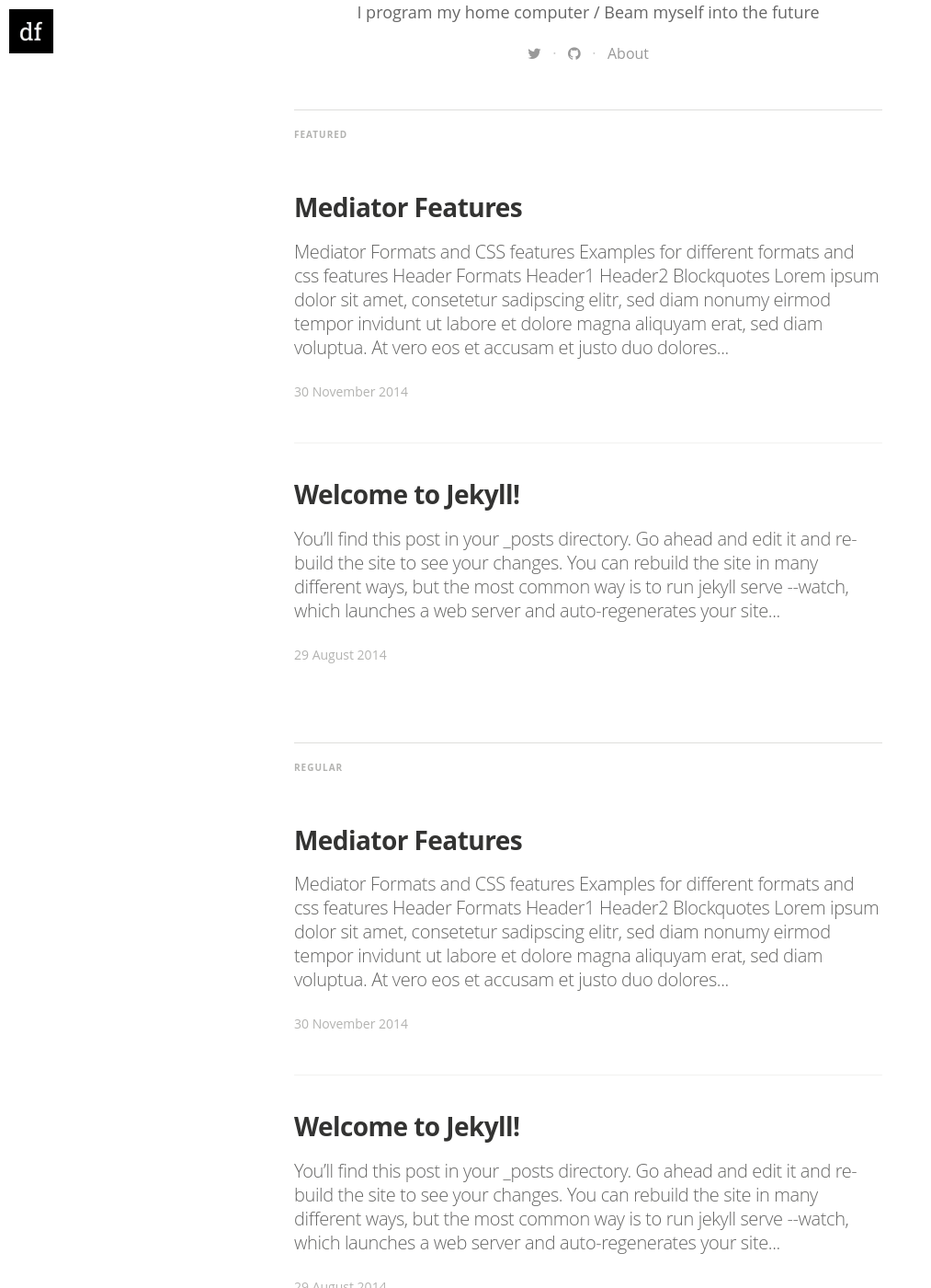
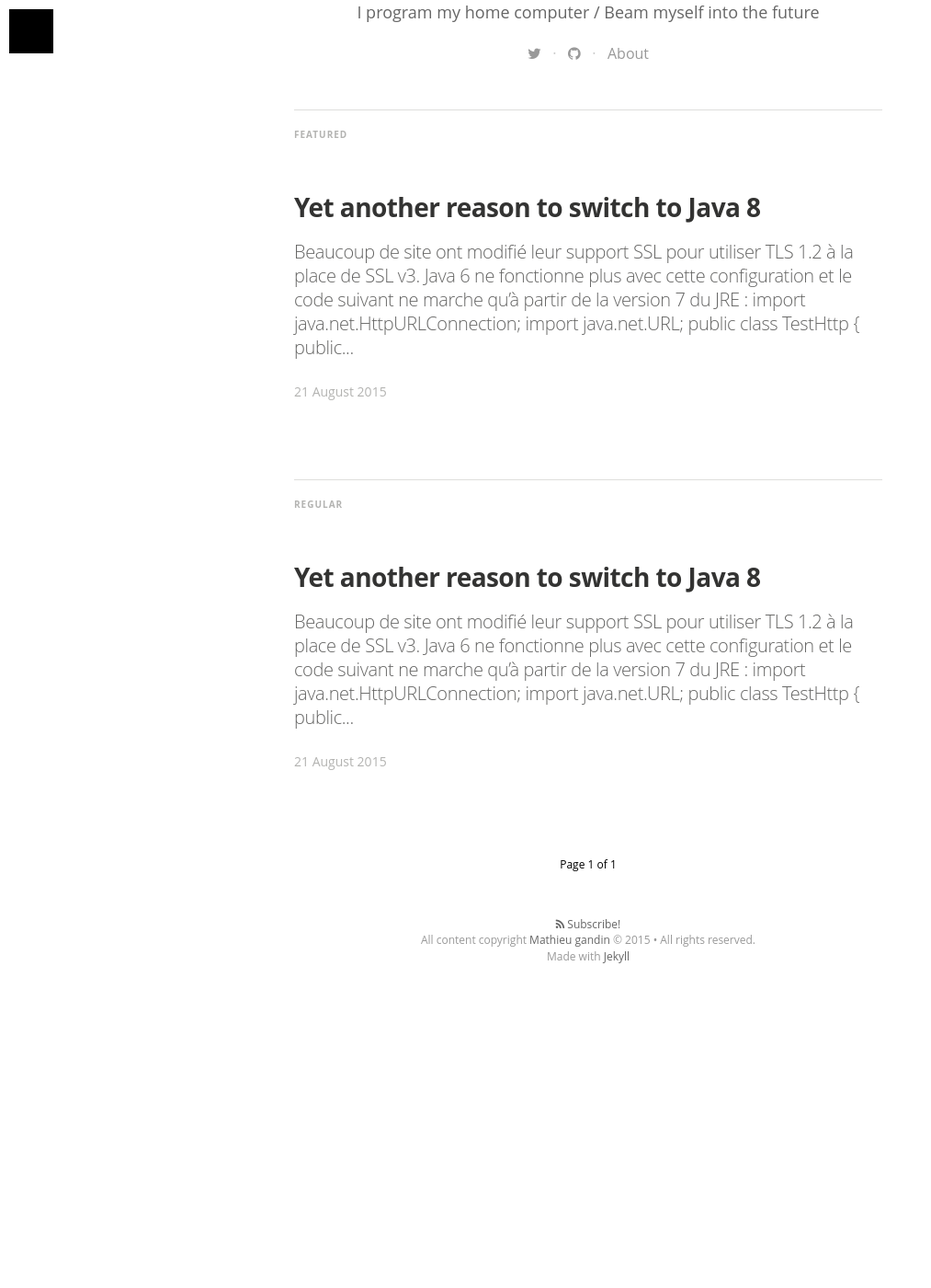
Before and after one commit to mgandin/mgandin.github.io, a Jekyll site: the page built from index.html, in a window 1280 px wide and 1400 px high, scrolled down 592 px. Shown: the whole window at 92% size, without its empty margins (0-1013 px from the left). Built offline with Jekyll 4.4.1, drawn with Linux system fonts in a browser that asks for light colours; nearby versions of some CDN libraries; some web fonts are replaced; Markdown is read by kramdown in place of the engine named in the settings; the list of posts is cut into pages by our own code; after the commit the page ends 1688 px from its top, so only the background shows below that; grey boxes are pictures that could not be loaded.

Commit message:
added first post

```diff
--- a/_config.yml
+++ b/_config.yml
@@ -11,9 +11,9 @@ description: > # this means to ignore newlines until "email:"
 
 email: mathieu.gandin@gmail.com
 #blog logo
-logo: "/assets/images/df_logo.jpg"
+logo: ""
 # blog cover
-cover: "/assets/images/cA4aKEIPQrerBnp1yGHv_IMG_9534-3-2.jpg"
+cover: ""
 
 name: 'Mathieu gandin'
 author: 'Mathieu Gandin'
--- a/_posts/2014-08-29-welcome-to-jekyll.markdown
+++ /dev/null
@@ -1,39 +0,0 @@
----
-layout: post
-title:  "Welcome to Jekyll!"
-date:   2014-08-29 14:34:25
-categories: jekyll update
-tags: featured
-image: /assets/article_images/2014-08-29-welcome-to-jekyll/desktop.jpg
----
-You’ll find this post in your `_posts` directory. Go ahead and edit it and re-build the site to see your changes. You can rebuild the site in many different ways, but the most common way is to run `jekyll serve --watch`, which launches a web server and auto-regenerates your site when a file is updated.
-
-To add new posts, simply add a file in the `_posts` directory that follows the convention `YYYY-MM-DD-name-of-post.ext` and includes the necessary front matter. Take a look at the source for this post to get an idea about how it works.
-
-Jekyll also offers powerful support for code snippets:
-
-{% highlight ruby %}
-def print_hi(name)
-  puts "Hi, #{name}"
-end
-print_hi('Tom')
-#=> prints 'Hi, Tom' to STDOUT.
-{% endhighlight %}
-
-Check out the [Jekyll docs][jekyll] for more info on how to get the most out of Jekyll. File all bugs/feature requests at [Jekyll’s GitHub repo][jekyll-gh]. If you have questions, you can ask them on [Jekyll’s dedicated Help repository][jekyll-help].
-
-{% highlight js %}
-
-<footer class="site-footer">
- <a class="subscribe" href="{{ "/feed.xml" | prepend: site.baseurl }}"> <span class="tooltip"> <i class="fa fa-rss"></i> Subscribe!</span></a>
-  <div class="inner">a
-   <section class="copyright">All content copyright <a href="mailto:{{ site.email}}">{{ site.name }}</a> &copy; {{ site.time | date: '%Y' }} &bull; All rights reserved.</section>
-   <section class="poweredby">Made with <a href="http://jekyllrb.com"> Jekyll</a></section>
-  </div>
-</footer>
-{% endhighlight %}
-
-
-[jekyll]:      http://jekyllrb.com
-[jekyll-gh]:   https://github.com/jekyll/jekyll
-[jekyll-help]: https://github.com/jekyll/jekyll-help
--- a/_posts/2014-11-30-mediator_features.markdown
+++ /dev/null
@@ -1,39 +0,0 @@
----
-layout: post
-title:  "Mediator Features"
-date:   2014-11-30 14:34:25
-categories: mediator feature
-tags: featured
-image: /assets/article_images/2014-11-30-mediator_features/night-track.JPG
----
-#Mediator Formats and CSS features
-
-Examples for different formats and css features
-
-#Header Formats
-#Header1
-##Header2
-
-#Blockquotes
->Lorem ipsum dolor sit amet, consetetur sadipscing elitr, sed diam nonumy eirmod tempor invidunt ut labore et dolore magna aliquyam erat, sed diam voluptua. At vero eos et accusam et justo duo dolores et ea rebum. Stet clita kasd gubergren, no sea takimata sanctus
-
-#Lists
-##orderd lists
-1. one
-2. two
-3. three
-
-##unorderd lists
-- Apple
-- Banana
-- Plum
-
-#Links
-This is an [example link](http://example.com/ "With a Title").
-
-#Combinations
->Lorem ipsum dolor sit amet, consetetur sadipscing elitr, sed diam nonumy eirmod tempor invidunt ut labore et dolore magna aliquyam erat, sed diam voluptua. At vero eos et accusam et justo duo dolores et ea rebum. Stet clita kasd gubergren, no sea takimata sanctus
->
-> - Apple
-> - Banana
-> - Plum
--- /dev/null
+++ b/_posts/2015-08-21-Yet-another-reason-to-switch-to-Java 8.markdown
@@ -0,0 +1,47 @@
+---
+layout: post
+title:  "Yet another reason to switch to Java 8"
+date:   2015-08-21 14:34:25
+categories: code
+tags: featured
+---
+Beaucoup de site ont modifié leur support SSL pour utiliser TLS 1.2 à la place de SSL v3.
+Java 6 ne fonctionne plus avec cette configuration et le code suivant ne marche qu'à partir de la version 7 du JRE :
+
+{% highlight java %}
+import java.net.HttpURLConnection;
+import java.net.URL;
+
+public class TestHttp {
+    public static void main(String[] args) throws Exception {
+        URL url = new URL("https://secure-test.be2bill.com/front/service/rest/process.php");
+        HttpURLConnection conn = (HttpURLConnection) url.openConnection();
+        conn.setRequestMethod("GET");
+        System.out.println("Fetching " + url);
+        try {
+            int responseCode = conn.getResponseCode();
+            if (responseCode == 200) {
+                System.out.println("Site is up, content length = " + conn.getHeaderField("content-length"));
+            } else {
+                System.out.println("Site is up, but returns non-ok status = " + responseCode);
+            }
+        } catch (java.net.UnknownHostException e) {
+            e.printStackTrace();
+            System.out.println("Site is down");
+        }
+    }
+}
+{% endhighlight %}
+
+L'utilisation de la librairie BouncyCastle - qui propose des compléments d'algorithmes de cryptographie - ne permet pas de contourner le problème.
+L'ajout de cette ligne de code ne change pas le problème :
+{% highlight java %}
+Security.addProvider(new BouncyCastleProvider());
+{% endhighlight %}
+
+Et la configuration du fichier java.security en ajoutant un provider ne change rien :
+{% highlight java %}
+security.provider.N=org.bouncycastle.jce.provider.BouncyCastleProvider
+{% endhighlight %}
+
+Seule la mise à jour du JRE à la version 1.7, voire la 1.8, permet de contourner ce problème.
```
